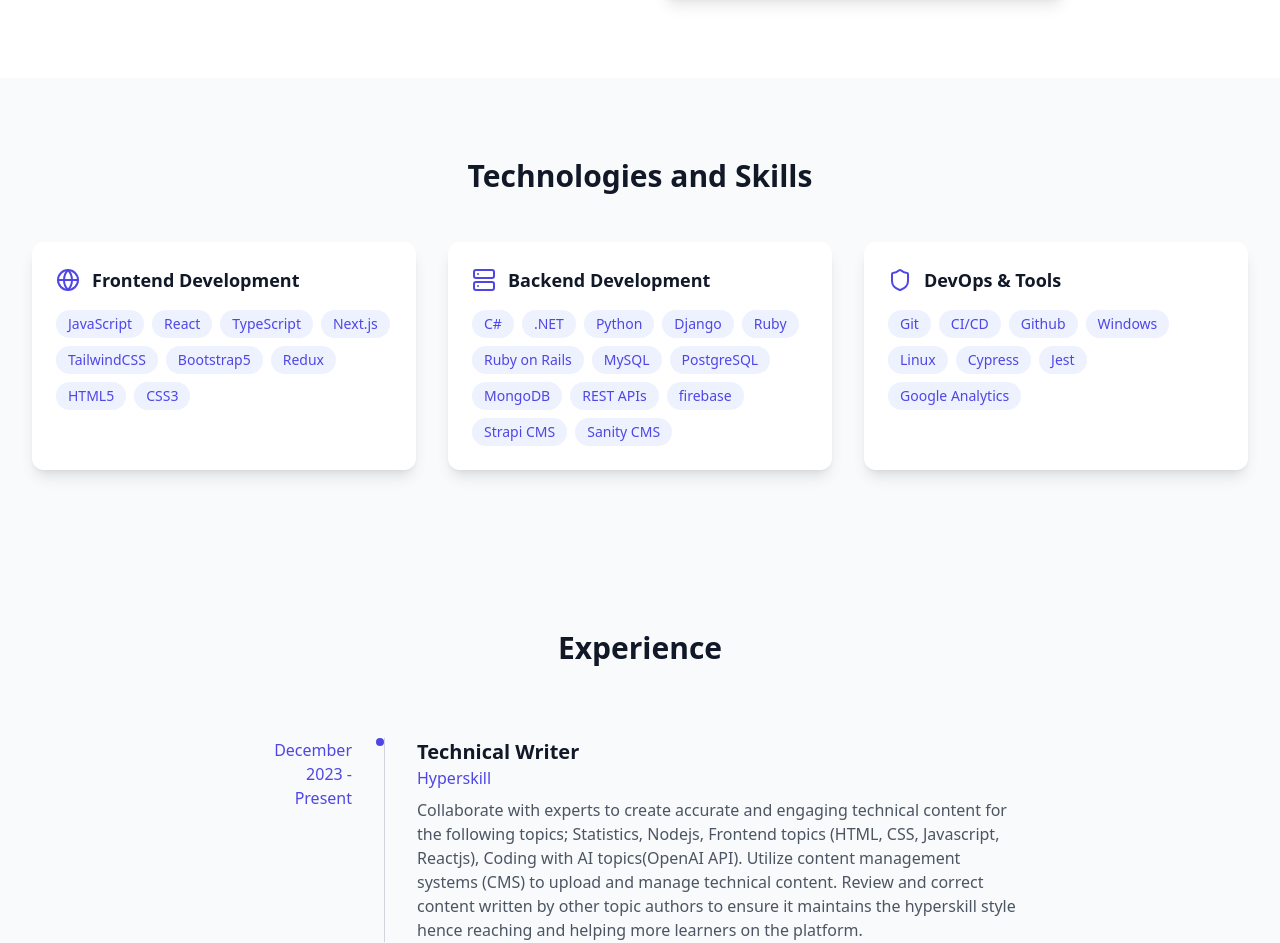
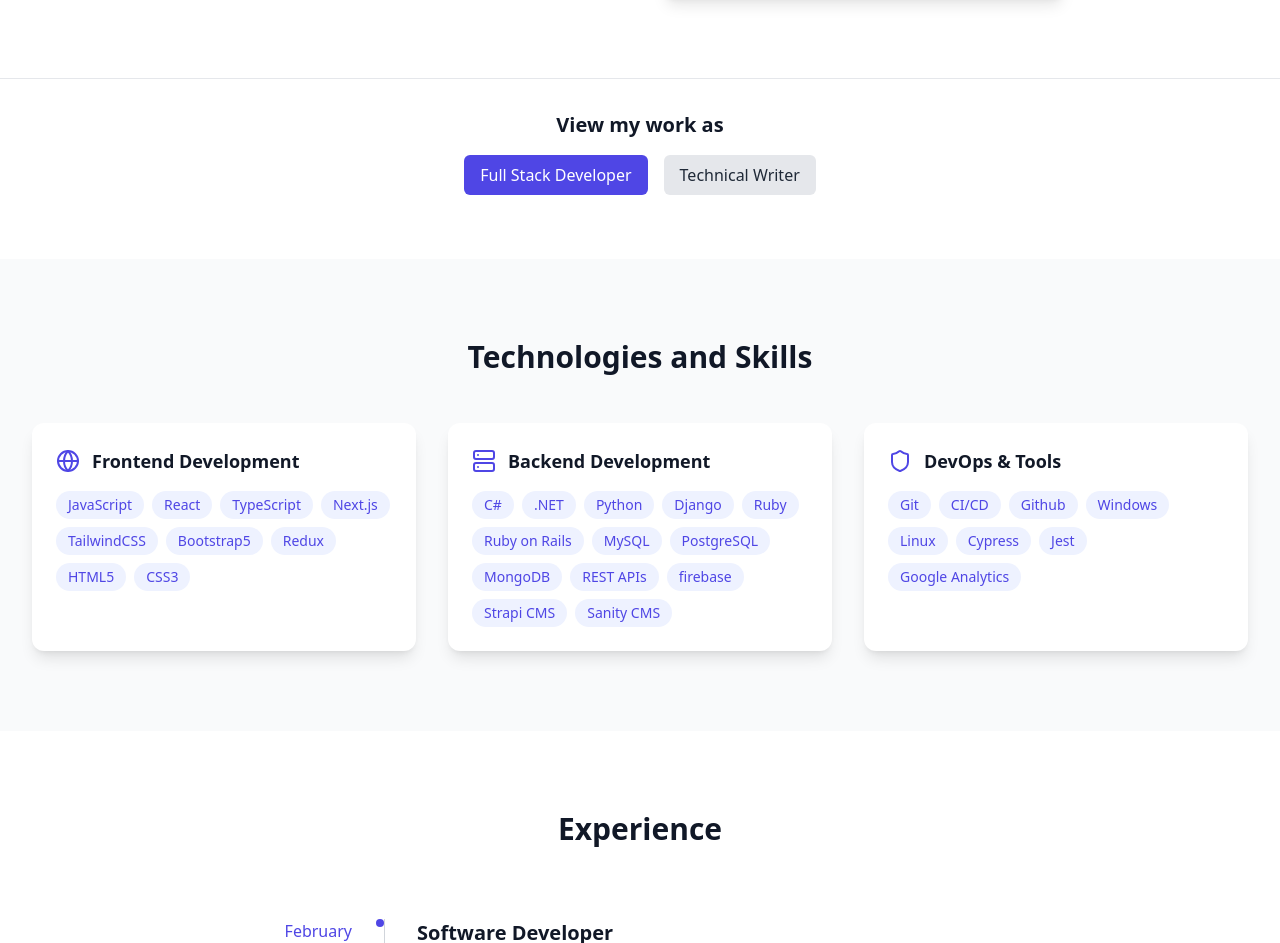
Before and after one commit to ItotiaHarrison/Portfolio24, a React (Vite) app: page / in a window 1280 px wide. Shown: the part 1329-2272 px from the top of the page. Built offline with nearby package versions, Linux system fonts and the light colour scheme.

Commit message:
handle profession by role

```diff
--- a/package.json
+++ b/package.json
@@ -31,6 +31,6 @@
     "tailwindcss": "^3.4.14",
     "typescript": "~5.6.2",
     "typescript-eslint": "^8.11.0",
-    "vite": "^5.4.10"
+    "vite": "^6.3.4"
   }
 }
--- a/src/App.tsx
+++ b/src/App.tsx
@@ -1,3 +1,4 @@
+import { useState } from "react";
 import {
   Github,
   Linkedin,
@@ -22,20 +23,28 @@ import haritHotelImage from "./assets/HaritHotel.png";
 import logo from "./assets/logo.png";
 import TestimonialCard from "./components/TestimonialCard";
 import AnimatedText from "./components/AnimatedText";
-import humanImage from "./assets/human.png"
+import humanImage from "./assets/human.png";
 import ContactForm from "./components/ContactForm";
-import profilePicture from "./assets/itotias-pic.jpeg"
+import profilePicture from "./assets/itotias-pic.jpeg";
+
+type Role = "fullstack" | "writer";
 
 function App() {
+  const [selectedRole, setSelectedRole] = useState<Role>("fullstack");
+
   const titles = [
     {
       text: "Full Stack Developer",
-      description: "Building beautiful, functional, and scalable web applications with modern technologies"
+      description:
+        "Building beautiful, functional, and scalable web applications with modern technologies",
+      role: "fullstack",
     },
     {
       text: "Technical Writer",
-      description: "Crafting clear, concise, and comprehensive documentation for developers and users"
-    }
+      description:
+        "Crafting clear, concise, and comprehensive documentation for developers and users",
+      role: "writer",
+    },
   ];
 
   const projects = [
@@ -46,6 +55,7 @@ function App() {
       technologies: ["Javascript", "jQuery", "Bootstrap5", "Strapi CMS"],
       githubUrl: "https://www.beyondmytribe.org/",
       liveUrl: "https://www.beyondmytribe.org/",
+      role: "fullstack",
     },
     {
       title: "Real Estate",
@@ -55,6 +65,7 @@ function App() {
       technologies: ["React", "TailwindCSS", "firebase"],
       githubUrl: "https://github.com/ItotiaHarrison/Real-Estate-app",
       liveUrl: "https://real-estate-gamma-ten.vercel.app/",
+      role: "fullstack",
     },
     {
       title: "Harit Hotel",
@@ -70,16 +81,61 @@ function App() {
       ],
       githubUrl: "https://github.com/ItotiaHarrison/Harit-Hotel",
       liveUrl: "https://harit-hotel.vercel.app/",
+      role: "fullstack",
+    },
+    {
+      title: "Descriptive Statistics basics",
+      description:
+        "A topic about descriptive statistics basics.",
+      image:
+        "https://images.unsplash.com/photo-1593720213428-28a5b9e94613?ixlib=rb-1.2.1&auto=format&fit=crop&w=1920&q=80",
+      technologies: ["Maths", "Statistics"],
+      liveUrl: "https://hyperskill.org/learn/step/42427",
+      role: "writer",
+    },
+    {
+      title: "Introduction to OPEN API(Chat completions)",
+      description: "Clear and comprehensive topic about chat completions",
+      image:
+        "https://images.unsplash.com/photo-1555066931-4365d14bab8c?ixlib=rb-1.2.1&auto=format&fit=crop&w=1920&q=80",
+      technologies: ["Technical Writing", "REST APIs", "OpenAPI", "Markdown"],
+      liveUrl: "https://hyperskill.org/learn/step/43699",
+      role: "writer",
     },
   ];
 
   const experiences = [
     {
-      timeRange: "December 2023 - Present",
-      title: "Technical Writer",
+      timeRange: "September 2024 - Present",
+      title: "Project tester",
       company: "Hyperskill",
       description:
-        "Collaborate with experts to create accurate and engaging technical content for the following topics; Statistics, Nodejs, Frontend topics (HTML, CSS, Javascript, Reactjs), Coding with AI topics(OpenAI API). Utilize content management systems (CMS) to upload and manage technical content. Review and correct content written by other topic authors to ensure it maintains the hyperskill style hence reaching and helping more learners on the platform.",
+        "Collaborate with project authors to create and test projects for the following topics; Statistics, Nodejs, Frontend topics (HTML, CSS, Javascript, Reactjs), Coding with AI topics(OpenAI API).",
+      role: "writer",
+    },
+    {
+      timeRange: "December 2023 - Present",
+      title: "Topic Author",
+      company: "Hyperskill",
+      description:
+        "Create accurate and engaging technical content for the following topics; Statistics, Nodejs, Frontend topics (HTML, CSS, Javascript, Reactjs), Coding with AI topics(OpenAI API). Utilize content management systems (CMS) to upload and manage technical content. Review and correct content written by other topic authors to ensure it maintains the hyperskill style hence reaching and helping more learners on the platform.",
+      role: "writer",
+    },
+    {
+      timeRange: "February 2025 - Present",
+      title: "Software Developer",
+      company: "E&M TECHNOLOGY HOUSE",
+      description:
+        "Manage the development of an administration portal for an internet banking website. Lead the implementation of frontend architecture using Next.js, TypeScript, and TailwindCSS. Designed and enforced secure authentication and role-based access controls. Coordinate with cross-functional teams to align development with business goals and regulatory requirements.",
+      role: "fullstack",
+    },
+    {
+      timeRange: "January 2025 - Present",
+      title: "Founder - Software Developer",
+      company: "Harit Solution",
+      description:
+        "Develop custom websites and applications for clients, including an e-commerce platform with mobile payment integration and a conference website. Collaborate with clients to define project requirements, ensuring user-centric designs and functionalities. Optimize websites for SEO, improving search engine rankings and user engagement.",
+      role: "fullstack",
     },
     {
       timeRange: "January 2024 - Present",
@@ -87,6 +143,7 @@ function App() {
       company: "MemorySoft International Limited",
       description:
         "Lead the development of a web-based Human Resource management system with the following modules; payroll, time and attendance, leave, performance and appraisal. Develop a responsive user interface using ReactJS, redux and TypeScript. Build back-end infrastructure with C# and .NET framework. Design, create and integrate MySQL database for secure data management on the web application.",
+      role: "fullstack",
     },
     {
       timeRange: "April 2023 - December 2023",
@@ -94,6 +151,7 @@ function App() {
       company: "Beyond My Tribe",
       description:
         "Integrated a payment system that improved member registration and collecting donations. Created user-friendly forms, enhancing the user interations on the website.Implemented Google Analytics 4 for digital strategy optimization. Built a content management system using Strapi. Integrated social media platforms to attract interactions on the organisation post about their activities.",
+      role: "fullstack",
     },
     {
       timeRange: "August 2022 - April 2023",
@@ -101,6 +159,7 @@ function App() {
       company: "iTalanta",
       description:
         "Integrated OAuth for user authentication in the Elewa project. Developed various web pages for a learning management system using Angular.js. Participated in code reviews and discussions on new feature implementations.",
+      role: "fullstack",
     },
   ];
 
@@ -119,6 +178,7 @@ function App() {
         "HTML5",
         "CSS3",
       ],
+      role: "fullstack",
     },
     {
       title: "Backend Development",
@@ -138,6 +198,7 @@ function App() {
         "Strapi CMS",
         "Sanity CMS",
       ],
+      role: "fullstack",
     },
     {
       title: "DevOps & Tools",
@@ -152,6 +213,35 @@ function App() {
         "Jest",
         "Google Analytics",
       ],
+      role: "fullstack",
+    },
+    {
+      title: "Technical Writing",
+      icon: PenTool,
+      skills: [
+        "API Documentation",
+        "User Guides",
+        "Technical Blogs",
+        "Tutorials",
+        "Knowledge Base Articles",
+        "Style Guides",
+        "Markdown",
+        "Content Strategy",
+      ],
+      role: "writer",
+    },
+    {
+      title: "Content Management",
+      icon: Layout,
+      skills: [
+        "Content Planning",
+        "Editorial Workflows",
+        "SEO Optimization",
+        "Content Auditing",
+        "Information Architecture",
+        "Content Management Systems",
+      ],
+      role: "writer",
     },
   ];
 
@@ -162,6 +252,7 @@ function App() {
       image: humanImage,
       content:
         "Harrison's technical expertise and attention to detail transformed our project. He consistently delivered beyond expectations in the building of our website.",
+      forRole: "fullstack",
     },
     {
       name: "Peter Mbui",
@@ -169,6 +260,7 @@ function App() {
       image: humanImage,
       content:
         "He is one of the most talented developers I've worked with. His ability to solve complex problems while maintaining clean code is remarkable.",
+      forRole: "fullstack",
     },
     {
       name: "Pamela Ombima",
@@ -176,8 +268,59 @@ function App() {
       image: humanImage,
       content:
         "An exceptional developer who brings both technical excellence and creative solutions to every project he touch.",
+      forRole: "fullstack",
+    },
+    {
+      name: "Alexandra Sheider",
+      role: "Project Manager at Hyperskill",
+      image: humanImage,
+      content:
+        "Harrison's technical writing is exceptional. He has a unique ability to explain complex concepts in a way that's accessible to all readers.",
+      forRole: "writer",
+    },
+    {
+      name: "Lada Petrushenko",
+      role: "Team Lead at Hyperskill",
+      image: humanImage,
+      content:
+        "Working with Harrison as a topic author and project tester has been a pleasure. His attention to detail and clear writing style significantly improved our topics and articles.",
+      forRole: "writer",
     },
   ];
+
+  const filterByRole = (items: any[], itemRole: string) => {
+    return items.filter((item) => item[itemRole] === selectedRole);
+  };
+
+  const filteredProjects = filterByRole(projects, "role");
+  const filteredExperiences = filterByRole(experiences, "role");
+  const filteredSkills = filterByRole(skillCategories, "role");
+  const filteredTestimonials = filterByRole(testimonials, "forRole");
+
+  const RoleSelector = () => (
+    <div className="flex justify-center space-x-4 mb-8">
+      <button
+        onClick={() => setSelectedRole("fullstack")}
+        className={`px-4 py-2 rounded-md transition-colors ${
+          selectedRole === "fullstack"
+            ? "bg-indigo-600 text-white"
+            : "bg-gray-200 text-gray-800 hover:bg-gray-300"
+        }`}
+      >
+        Full Stack Developer
+      </button>
+      <button
+        onClick={() => setSelectedRole("writer")}
+        className={`px-4 py-2 rounded-md transition-colors ${
+          selectedRole === "writer"
+            ? "bg-indigo-600 text-white"
+            : "bg-gray-200 text-gray-800 hover:bg-gray-300"
+        }`}
+      >
+        Technical Writer
+      </button>
+    </div>
+  );
 
   return (
     <div className="bg-gray-50">
@@ -244,10 +387,9 @@ function App() {
           <div className="grid grid-cols-1 md:grid-cols-2 gap-12 items-center">
             <div>
               <p className="text-gray-600 mb-6">
-                I'm a full-stack developer with expertise in modern web
+                I'm a software developer with expertise in modern web
                 technologies. With 3+ years of experience, I specialize in
-                creating scalable and efficient solutions that solve real-world
-                problems.
+                the following areas:
               </p>
               <div className="grid grid-cols-2 gap-6 mb-6">
                 <div className="flex items-center gap-2">
@@ -280,6 +422,16 @@ function App() {
         </div>
       </section>
 
+      {/* Role Selector */}
+      <div className="bg-white py-8 border-t border-gray-200">
+        <div className="max-w-7xl mx-auto px-4 sm:px-6 lg:px-8">
+          <h3 className="text-xl font-semibold text-center text-gray-900 mb-4">
+            View my work as
+          </h3>
+          <RoleSelector />
+        </div>
+      </div>
+
       {/* Skills Section */}
       <section id="skills" className="py-20 bg-gray-50">
         <div className="max-w-7xl mx-auto px-4 sm:px-6 lg:px-8">
@@ -287,7 +439,7 @@ function App() {
             Technologies and Skills
           </h2>
           <div className="grid grid-cols-1 md:grid-cols-2 lg:grid-cols-3 gap-8">
-            {skillCategories.map((category) => (
+            {filteredSkills.map((category) => (
               <SkillCard
                 key={category.title}
                 title={category.title}
@@ -300,13 +452,13 @@ function App() {
       </section>
 
       {/* Experience Section */}
-      <section id="experience" className="py-20 bg-gray-50">
+      <section id="experience" className="py-20 bg-white">
         <div className="max-w-7xl mx-auto px-4 sm:px-6 lg:px-8">
           <h2 className="text-3xl font-bold text-center text-gray-900 mb-12">
             Experience
           </h2>
           <div className="max-w-3xl mx-auto">
-            {experiences.map((experience, index) => (
+            {filteredExperiences.map((experience, index) => (
               <TimelineItem key={index} {...experience} />
             ))}
           </div>
@@ -314,13 +466,13 @@ function App() {
       </section>
 
       {/* Projects Section */}
-      <section id="projects" className="py-20 bg-white">
+      <section id="projects" className="py-20 bg-gray-50">
         <div className="max-w-7xl mx-auto px-4 sm:px-6 lg:px-8">
           <h2 className="text-3xl font-bold text-center text-gray-900 mb-12">
             Projects
           </h2>
           <div className="grid grid-cols-1 md:grid-cols-2 lg:grid-cols-3 gap-8">
-            {projects.map((project, index) => (
+            {filteredProjects.map((project, index) => (
               <ProjectCard key={index} {...project} />
             ))}
           </div>
@@ -328,7 +480,7 @@ function App() {
       </section>
 
       {/* Testimonials Section */}
-      <section className="py-20 bg-gray-50">
+      <section className="py-20 bg-white">
         <div className="max-w-7xl mx-auto px-4 sm:px-6 lg:px-8">
           <div className="text-center mb-12">
             <h2 className="text-3xl font-bold text-gray-900">
@@ -339,7 +491,7 @@ function App() {
             </p>
           </div>
           <div className="grid grid-cols-1 md:grid-cols-2 lg:grid-cols-3 gap-8">
-            {testimonials.map((testimonial, index) => (
+            {filteredTestimonials.map((testimonial, index) => (
               <TestimonialCard key={index} {...testimonial} />
             ))}
           </div>
```
Also changed, not shown: src/components/ProjectCard.tsx (+7 -6 lines), 2 other files (tests, documents, lock files or other folders).
